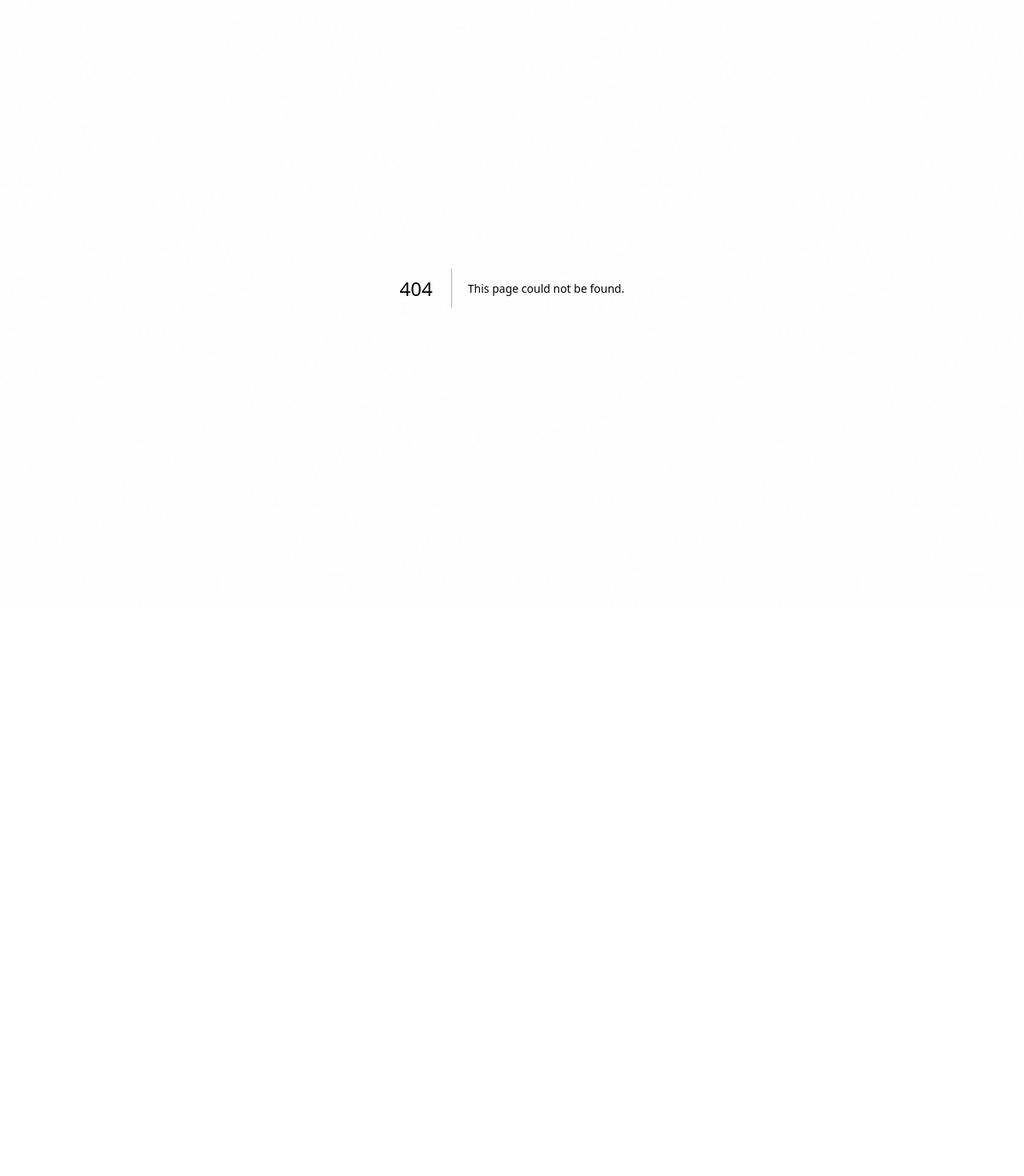
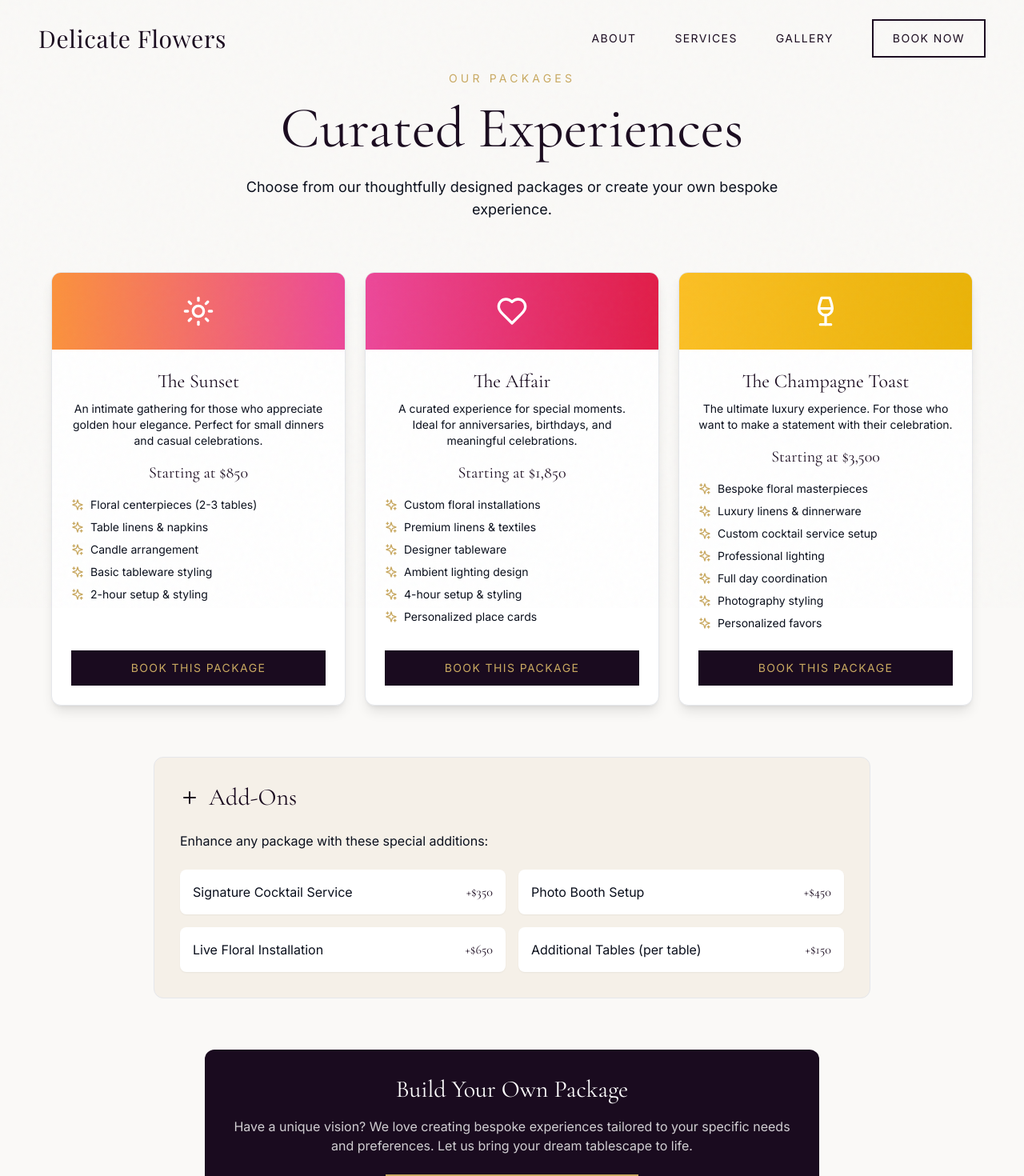
Before and after one commit to Simcol2/delicate, a Next.js app: page /services in a window 1280 px wide. Before the commit this address had no page. Shown: the part 40-1510 px from the top of the page at 80% size. Before the commit the page ends 800 px from the top, so only its background shows below. Built offline with nearby package versions, Linux system fonts and the light colour scheme.

Commit message:
Add dedicated services page with 3 packages, add-ons, and custom option

```diff
--- /dev/null
+++ b/app/services/page.tsx
@@ -0,0 +1,201 @@
+'use client'
+
+import { useEffect } from 'react'
+import { gsap } from 'gsap'
+import Navbar from '@/components/navigation/Navbar'
+import { Sun, Heart, Wine, Sparkles, Plus } from 'lucide-react'
+
+const packages = [
+  {
+    id: 'sunset',
+    name: 'The Sunset',
+    icon: Sun,
+    description: 'An intimate gathering for those who appreciate golden hour elegance. Perfect for small dinners and casual celebrations.',
+    features: [
+      'Floral centerpieces (2-3 tables)',
+      'Table linens & napkins',
+      'Candle arrangement',
+      'Basic tableware styling',
+      '2-hour setup & styling',
+    ],
+    price: 'Starting at $850',
+    color: 'from-orange-400 to-pink-500',
+  },
+  {
+    id: 'affair',
+    name: 'The Affair',
+    icon: Heart,
+    description: 'A curated experience for special moments. Ideal for anniversaries, birthdays, and meaningful celebrations.',
+    features: [
+      'Custom floral installations',
+      'Premium linens & textiles',
+      'Designer tableware',
+      'Ambient lighting design',
+      '4-hour setup & styling',
+      'Personalized place cards',
+    ],
+    price: 'Starting at $1,850',
+    color: 'from-pink-500 to-rose-600',
+  },
+  {
+    id: 'champagne',
+    name: 'The Champagne Toast',
+    icon: Wine,
+    description: 'The ultimate luxury experience. For those who want to make a statement with their celebration.',
+    features: [
+      'Bespoke floral masterpieces',
+      'Luxury linens & dinnerware',
+      'Custom cocktail service setup',
+      'Professional lighting',
+      'Full day coordination',
+      'Photography styling',
+      'Personalized favors',
+    ],
+    price: 'Starting at $3,500',
+    color: 'from-amber-400 to-yellow-500',
+  },
+]
+
+const addOns = [
+  { name: 'Signature Cocktail Service', price: '+$350' },
+  { name: 'Photo Booth Setup', price: '+$450' },
+  { name: 'Live Floral Installation', price: '+$650' },
+  { name: 'Additional Tables (per table)', price: '+$150' },
+]
+
+export default function ServicesPage() {
+  useEffect(() => {
+    // Animate packages on load
+    const cards = document.querySelectorAll('.package-card')
+    gsap.fromTo(
+      cards,
+      { y: 60, opacity: 0 },
+      {
+        y: 0,
+        opacity: 1,
+        duration: 0.6,
+        stagger: 0.15,
+        ease: 'power3.out',
+        delay: 0.2,
+      }
+    )
+  }, [])
+
+  return (
+    <>
+      <Navbar />
+      <main className="min-h-screen bg-[var(--white-pure)] pt-32 pb-20">
+        <div className="w-full px-6 lg:px-12">
+          {/* Header */}
+          <div className="text-center max-w-3xl mx-auto mb-16">
+            <span className="text-[var(--gold-antique)] text-sm tracking-[0.3em] uppercase font-sans block mb-4">
+              Our Packages
+            </span>
+            <h1 className="font-serif text-5xl lg:text-6xl xl:text-7xl text-[var(--plum-deep)] leading-tight mb-6">
+              Curated Experiences
+            </h1>
+            <p className="font-sans text-[var(--navy-midnight)]/70 text-lg">
+              Choose from our thoughtfully designed packages or create your own bespoke experience.
+            </p>
+          </div>
+
+          {/* Three Packages - One Row */}
+          <div className="grid md:grid-cols-3 gap-6 max-w-6xl mx-auto mb-16">
+            {packages.map((pkg) => (
+              <div
+                key={pkg.id}
+                className="package-card group relative bg-white rounded-xl shadow-lg overflow-hidden border border-[var(--gold-antique)]/20 hover:shadow-2xl transition-all duration-500 hover:-translate-y-2"
+              >
+                {/* Header with gradient */}
+                <div className={`h-24 bg-gradient-to-r ${pkg.color} flex items-center justify-center`}>
+                  <pkg.icon className="text-white w-10 h-10" />
+                </div>
+
+                {/* Content */}
+                <div className="p-6 flex flex-col h-[calc(100%-6rem)]">
+                  <h3 className="font-serif text-2xl text-[var(--plum-deep)] mb-2 text-center">
+                    {pkg.name}
+                  </h3>
+                  <p className="font-sans text-[var(--navy-midnight)]/70 text-sm text-center mb-4">
+                    {pkg.description}
+                  </p>
+                  <p className="font-serif text-xl text-[var(--plum-deep)] text-center mb-4">
+                    {pkg.price}
+                  </p>
+
+                  {/* Features */}
+                  <ul className="space-y-2 mb-6 flex-1">
+                    {pkg.features.map((feature, idx) => (
+                      <li key={idx} className="flex items-start gap-2 text-sm text-[var(--navy-midnight)]/80">
+                        <Sparkles className="w-4 h-4 text-[var(--gold-antique)] flex-shrink-0 mt-0.5" />
+                        <span>{feature}</span>
+                      </li>
+                    ))}
+                  </ul>
+
+                  {/* CTA Button */}
+                  <a
+                    href="/#contact"
+                    className="w-full block text-center px-6 py-3 bg-[var(--plum-deep)] text-[var(--gold-antique)] font-sans text-sm tracking-widest uppercase hover:bg-[var(--plum-royal)] transition-colors duration-300"
+                  >
+                    Book This Package
+                  </a>
+                </div>
+              </div>
+            ))}
+          </div>
+
+          {/* Add-ons Section */}
+          <div className="max-w-4xl mx-auto mb-16">
+            <div className="bg-[#f5f0e8] rounded-xl p-8 border border-[var(--gold-antique)]/20">
+              <div className="flex items-center gap-3 mb-6">
+                <Plus className="w-6 h-6 text-[var(--plum-deep)]" />
+                <h2 className="font-serif text-3xl text-[var(--plum-deep)]">Add-Ons</h2>
+              </div>
+              <p className="font-sans text-[var(--navy-midnight)]/70 mb-6">
+                Enhance any package with these special additions:
+              </p>
+              <div className="grid sm:grid-cols-2 gap-4">
+                {addOns.map((addon, idx) => (
+                  <div
+                    key={idx}
+                    className="flex items-center justify-between bg-white p-4 rounded-lg shadow-sm"
+                  >
+                    <span className="font-sans text-[var(--navy-midnight)]">{addon.name}</span>
+                    <span className="font-serif text-[var(--plum-deep)]">{addon.price}</span>
+                  </div>
+                ))}
+              </div>
+            </div>
+          </div>
+
+          {/* Build Your Own Section */}
+          <div className="max-w-3xl mx-auto text-center">
+            <div className="bg-[var(--plum-deep)] rounded-xl p-8 text-white">
+              <h2 className="font-serif text-3xl mb-4">Build Your Own Package</h2>
+              <p className="font-sans text-white/80 mb-6">
+                Have a unique vision? We love creating bespoke experiences tailored to your specific needs and preferences. Let us bring your dream tablescape to life.
+              </p>
+              <a
+                href="/#contact"
+                className="inline-block px-10 py-4 border-2 border-[var(--gold-antique)] text-[var(--gold-antique)] font-sans text-sm tracking-widest uppercase hover:bg-[var(--gold-antique)] hover:text-[var(--plum-deep)] transition-all duration-300"
+              >
+                Schedule a Consultation
+              </a>
+            </div>
+          </div>
+
+          {/* Back to Home */}
+          <div className="text-center mt-16">
+            <a
+              href="/"
+              className="inline-block px-10 py-4 border-2 border-[var(--plum-deep)] text-[var(--plum-deep)] font-sans text-sm tracking-widest uppercase hover:bg-[var(--plum-deep)] hover:text-[var(--gold-antique)] transition-all duration-300"
+            >
+              Back to Home
+            </a>
+          </div>
+        </div>
+      </main>
+    </>
+  )
+}
--- a/components/navigation/FullscreenMenu.tsx
+++ b/components/navigation/FullscreenMenu.tsx
@@ -10,7 +10,7 @@ interface FullscreenMenuProps {
 export default function FullscreenMenu({ isOpen, onClose }: FullscreenMenuProps) {
   const menuItems = [
     { label: 'About', href: '#about' },
-    { label: 'Services', href: '#services' },
+    { label: 'Services', href: '/services' },
     { label: 'Gallery', href: '#gallery' },
     { label: 'Contact', href: '#contact' },
   ]
--- a/components/navigation/Navbar.tsx
+++ b/components/navigation/Navbar.tsx
@@ -50,7 +50,7 @@ export default function Navbar() {
               About
             </a>
             <a
-              href="#services"
+              href="/services"
               className={`text-sm font-sans hover:text-[var(--gold-antique)] transition-colors tracking-widest uppercase ${
                 isScrolled ? 'text-white' : 'text-[var(--plum-deep)]'
               }`}
--- a/components/sections/Hero.tsx
+++ b/components/sections/Hero.tsx
@@ -137,7 +137,7 @@ export default function Hero({ onOpenDesigner }: HeroProps) {
           {/* CTA Buttons */}
           <div ref={ctaRef} className="flex flex-col sm:flex-row items-start gap-4 mb-10 will-change-transform">
             <a
-              href="#services"
+              href="/services"
               className="px-10 py-4 bg-[#d3dcde] text-[var(--navy-midnight)] font-sans text-sm tracking-widest uppercase hover:bg-[#b8c4c7] transition-colors duration-300"
             >
               Explore Services
```
